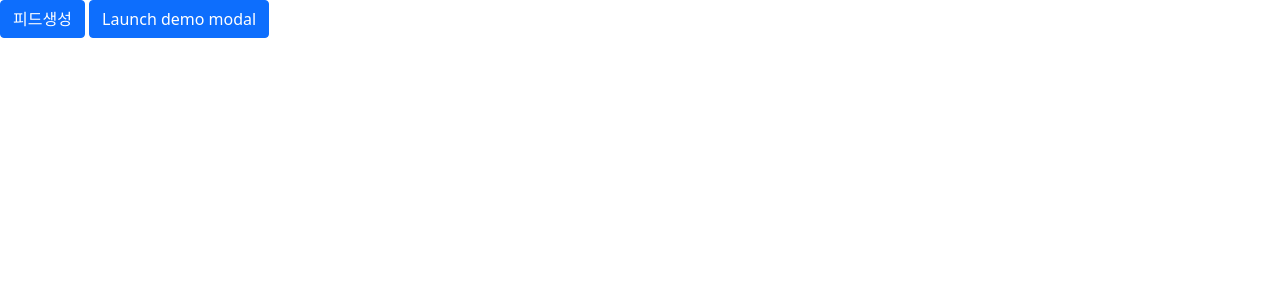
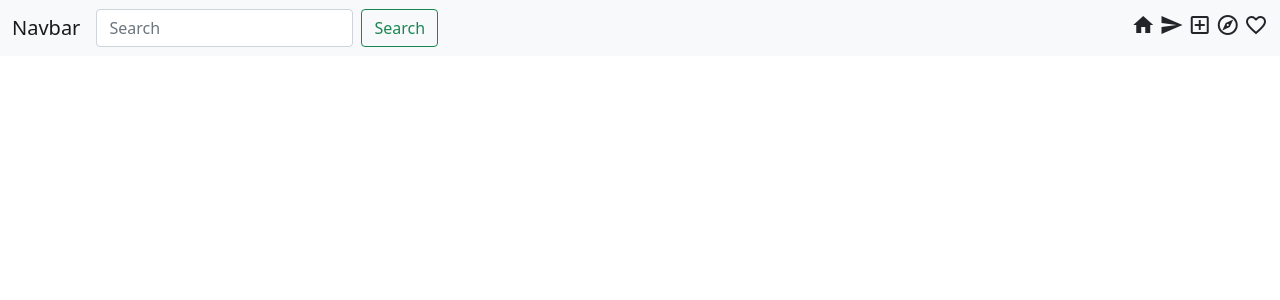
Before and after one commit to tkdlek11112/learningspoons_hustle, a Django app: page /main/ in a window 1280 px wide. Shown: the top 300 px of the page. Run offline with Django 3.2, Linux system fonts and the light colour scheme; data that the repository does not hold is empty.

Commit message:
2021.12.5 수업

```diff
--- a/learningspoons/urls.py
+++ b/learningspoons/urls.py
@@ -20,13 +20,14 @@ from django.urls import path
 from content.views import Test
 from learningspoons import settings
 from learningspoons.views import Main
-from user.views import Join
+from user.views import Join, Login
 
 urlpatterns = [
     path('admin/', admin.site.urls),
     path('main/', Main.as_view()),
     path('test', Test.as_view()),
-    path('join/', Join.as_view())
+    path('join/', Join.as_view()),
+    path('login/', Login.as_view())
 ]
 
 urlpatterns += static(settings.MEDIA_URL, document_root=settings.MEDIA_ROOT)
--- a/learningspoons/views.py
+++ b/learningspoons/views.py
@@ -6,4 +6,4 @@ from content.models import Feed
 
 class Main(APIView):
     def get(self, request):
-        return render(request, 'learningspoons/main.html')
+        return render(request, 'learningspoons/main.html', context=dict(data_list=Feed.objects.all().order_by('-id')))
--- a/templates/learningspoons/main.html
+++ b/templates/learningspoons/main.html
@@ -30,10 +30,28 @@
 
 </head>
 <body>
-<!-- Button trigger modal -->
-<button type="button" class="btn btn-primary" data-bs-toggle="modal" data-bs-target="#exampleModal">
-    피드생성
-</button>
+<nav class="navbar navbar-expand-lg navbar-light bg-light" style="position: fixed; width: 100%" >
+    <div class="container-fluid">
+
+        <a class="navbar-brand" href="#">Navbar</a>
+
+        <div class="collapse navbar-collapse" id="navbarSupportedContent">
+            <form class="d-flex">
+                <input class="form-control me-2" type="search" placeholder="Search" aria-label="Search">
+                <button class="btn btn-outline-success" type="submit">Search</button>
+            </form>
+        </div>
+
+        <div>
+            <span class="material-icons">home</span>
+            <span class="material-icons">send</span>
+            <span class="material-icons-outlined" data-bs-toggle="modal" data-bs-target="#exampleModal" style="cursor: pointer">add_box</span>
+            <span class="material-icons-outlined">explore</span>
+            <span class="material-icons-outlined">favorite_border</span>
+        </div>
+
+    </div>
+</nav>
 
 <!-- Modal -->
 <div class="modal fade" id="exampleModal" tabindex="-1" aria-labelledby="exampleModalLabel" aria-hidden="true">
@@ -49,7 +67,8 @@
                 </div>
                 <div style="width: 50%; height: 300px">
                     <div class="mb-3">
-                        <textarea id="input_content" class="form-control" id="exampleFormControlTextarea1" style="height: 300px">dfdfsdfsdfs</textarea>
+                        <textarea id="input_content" class="form-control" id="exampleFormControlTextarea1"
+                                  style="height: 300px">dfdfsdfsdfs</textarea>
                     </div>
                 </div>
             </div>
@@ -61,40 +80,9 @@
     </div>
 </div>
 
-
-
-<!-- Button trigger modal -->
-<button type="button" class="btn btn-primary" data-bs-toggle="modal" data-bs-target="#exampleModal">
-    Launch demo modal
-</button>
-
-<!-- Modal -->
-<div class="modal fade" id="exampleModal" tabindex="-1" aria-labelledby="exampleModalLabel" aria-hidden="true">
-    <div class="modal-dialog modal-dialog-centered">
-        <div class="modal-content">
-            <div class="modal-header">
-                <h5 class="modal-title" id="exampleModalLabel">피드 생성하기</h5>
-                <button type="button" class="btn-close" data-bs-dismiss="modal" aria-label="Close"></button>
-            </div>
-            <div class="modal-body" style="display: flex;flex-direction: row">
-                <div id="image_upload" style="background-color: indianred; width: 50%; height: 300px">
-                    사진
-                </div>
-                <div style="background-color: cornflowerblue; width: 50%; height: 300px">
-                    <textarea class="form-control" id="input_content" style="height: 100%"></textarea>
-                </div>
-            </div>
-            <div class="modal-footer">
-                <button type="button" class="btn btn-secondary" data-bs-dismiss="modal">Close</button>
-                <button id="feed_upload_button" type="button" class="btn btn-primary">피드 등록하기</button>
-            </div>
-        </div>
-    </div>
-</div>
-
-
+<div style="display: flex;flex-direction: column; align-items: center">
 {% for i in data_list %}
-    <div style=" width: 400px; border: solid 1px black; margin: 50px">
+    <div style=" width: 400px; border: solid 1px black;margin-bottom: 50px">
         <div style="display: flex; flex-direction: row; align-items: center; ">
             <div class="box">
                 <!-- 프로필 사진 이미지 들어가는곳 -->
@@ -131,10 +119,16 @@
         </div>
     </div>
 {% endfor %}
-
+</div>
 
 <!-- Optional JavaScript; choose one of the two! -->
 <script>
+
+    $('#button_move').click(function () {
+        location.href = 'http://127.0.0.1:8000/join/';
+    });
+
+
     $('#button_save_change').click(function () {
         console.log('버튼 클릭했습니다.');
         const content = $('#input_content').val(); // 글내용
@@ -144,7 +138,7 @@
         let fd = new FormData();
 
         // 만약 파일을 올리지 않았으면 끝내라.
-        if(files == null)
+        if (files == null)
             return
 
         fd.append('file', files[0]);
@@ -161,6 +155,7 @@
             contentType: false,
             success: function (data) {
                 console.log("성공");
+                location.href = 'http://127.0.0.1:8000/main/'
             },
             error: function (request, status, error) {
                 console.log("에러");
--- a/templates/user/join.html
+++ b/templates/user/join.html
@@ -74,6 +74,7 @@
             success: function (data) {
                 console.log("성공");
                 alert("회원가입 성공");
+                location.href = 'http://127.0.0.1:8000/login/'
             },
             error: function (request, status, error) {
                 console.log("에러");
```
Also changed, not shown: templates/user/login.html (+77 -3 lines), user/views.py (+19 -7 lines).
